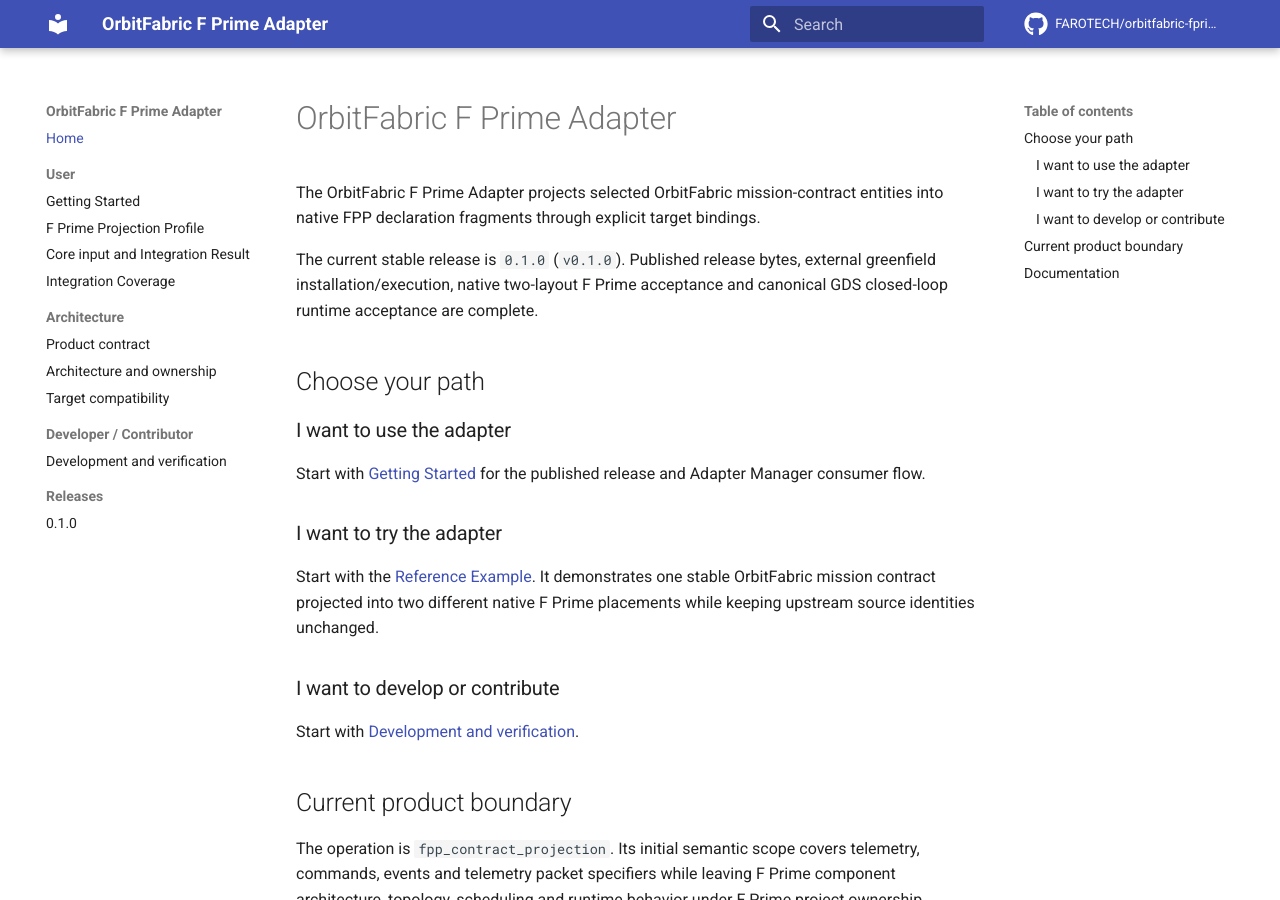
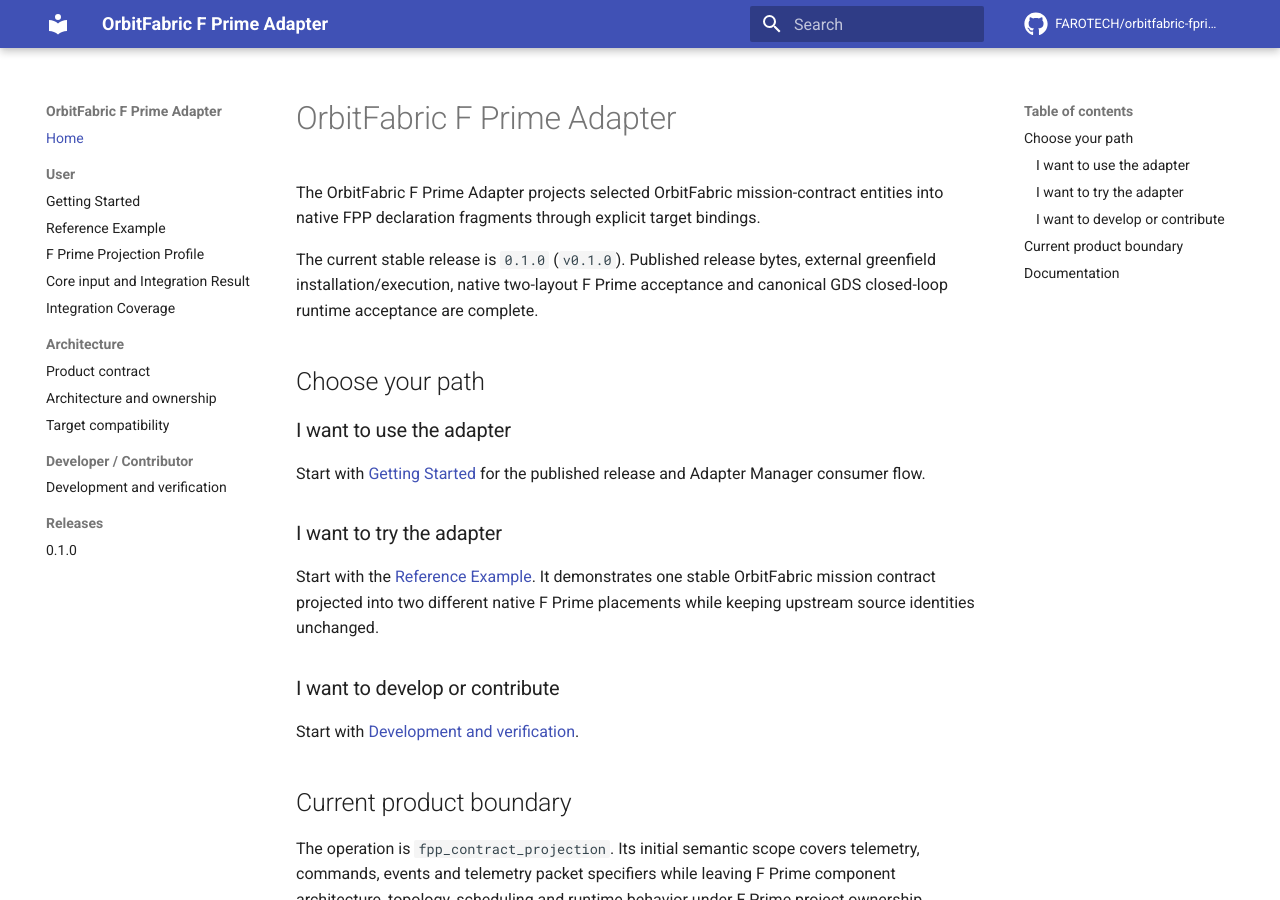
Before and after one commit to FAROTECH/orbitfabric-fprime-adapter, an MkDocs documentation site: the page built from docs/index.md, in a window 1280 px wide and 900 px high. Built offline with MkDocs 1.6.1 and Material for MkDocs 9.7.7, drawn with Linux system fonts in a browser that asks for light colours; comment, search, counter and statistics services are not loaded.

Commit message:
Add Reference Example to documentation navigation

```diff
--- a/mkdocs.yml
+++ b/mkdocs.yml
@@ -42,6 +42,7 @@
   - Home: index.md
   - User:
       - Getting Started: getting-started.md
+      - Reference Example: reference-example.md
       - F Prime Projection Profile: projection-profile.md
       - Core input and Integration Result: core-input-and-result.md
       - Integration Coverage: integration-coverage.md
```
